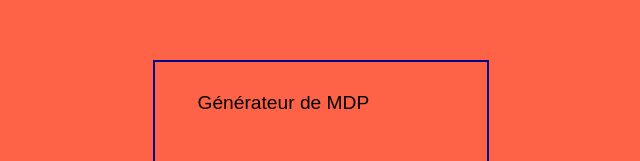
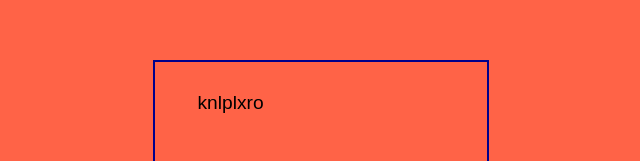
Before and after one commit to timotheegrollier/PasswordGenerator, a plain HTML site: page index.html in a window 1280 px wide. Shown: the part 163-324 px from the top of the page, without its empty margins (319-959 px from the left). Drawn offline with Linux system fonts and the light colour scheme.

Commit message:
Version deg

```diff
--- a/index.html
+++ b/index.html
@@ -11,7 +11,7 @@
 
 <body>
     <div class="app-container">
-        <input type="text" value="Générateur de MDP" id="password-output">
+        <input type="text" value="Générateur de MDP" id="passwordOutput">
         <div class="range-container">
 
             <input type="range" name="" id="password-length" min="4" max="24" value="8"
--- a/index.js
+++ b/index.js
@@ -5,6 +5,7 @@ const dataSymbols = "!:;,?./§ù^$*µ£¨%=)àç_è-(é&";
 const button = document.getElementById("generateButton");
 const rangeLength = document.getElementById("display-password-length");
 
+// Selectionne la valeur du range
 console.log(rangeLength.value);
 
 //Spread Operator ... Pour avoir tout les élément sur un tour de tableau
@@ -24,7 +25,11 @@ const generatePassword = () => {
   if (symbols.checked) {
     data.push(...dataSymbols);
   }
-  console.log(data);
+
+  for (let i = 0; i < rangeLength.value; i++) {
+    newPassword += data[Math.floor(Math.random() * data.length)];
+  }
+  passwordOutput.value = newPassword;
 };
 
 generatePassword();
```
